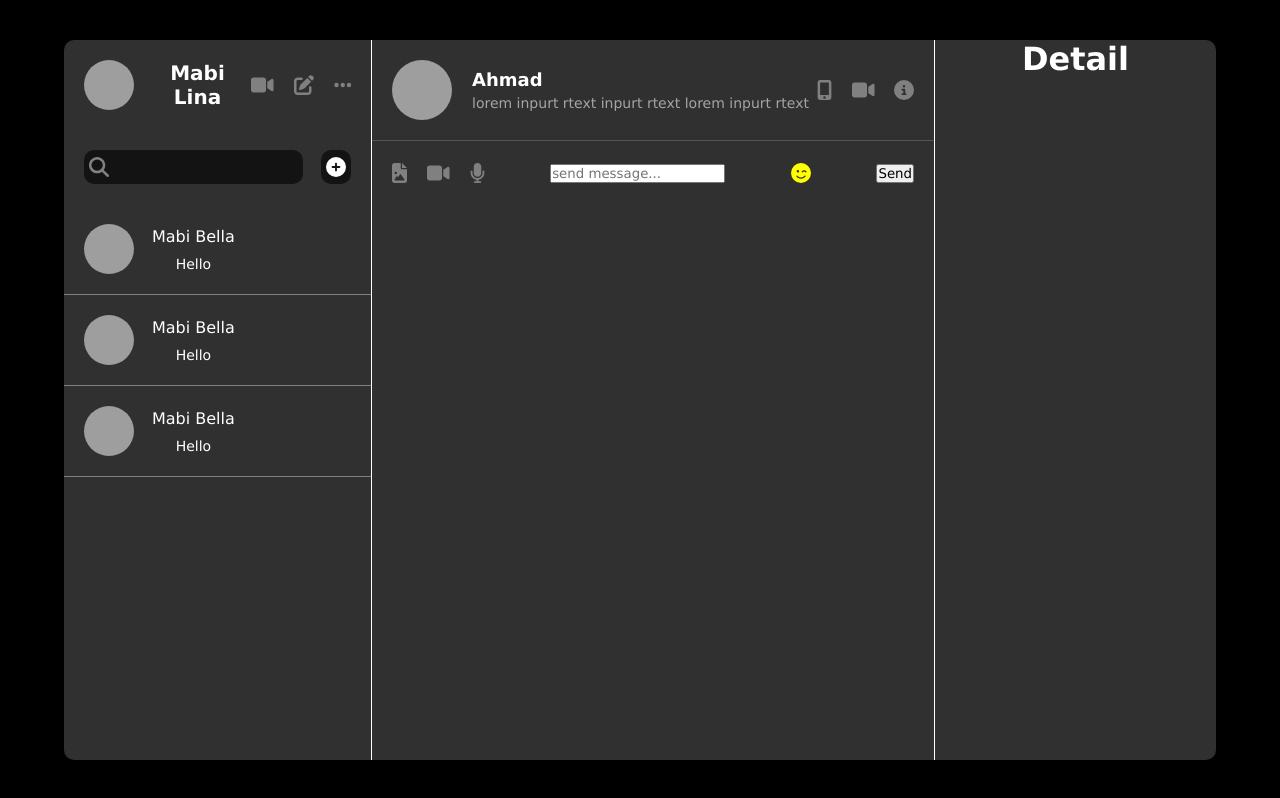
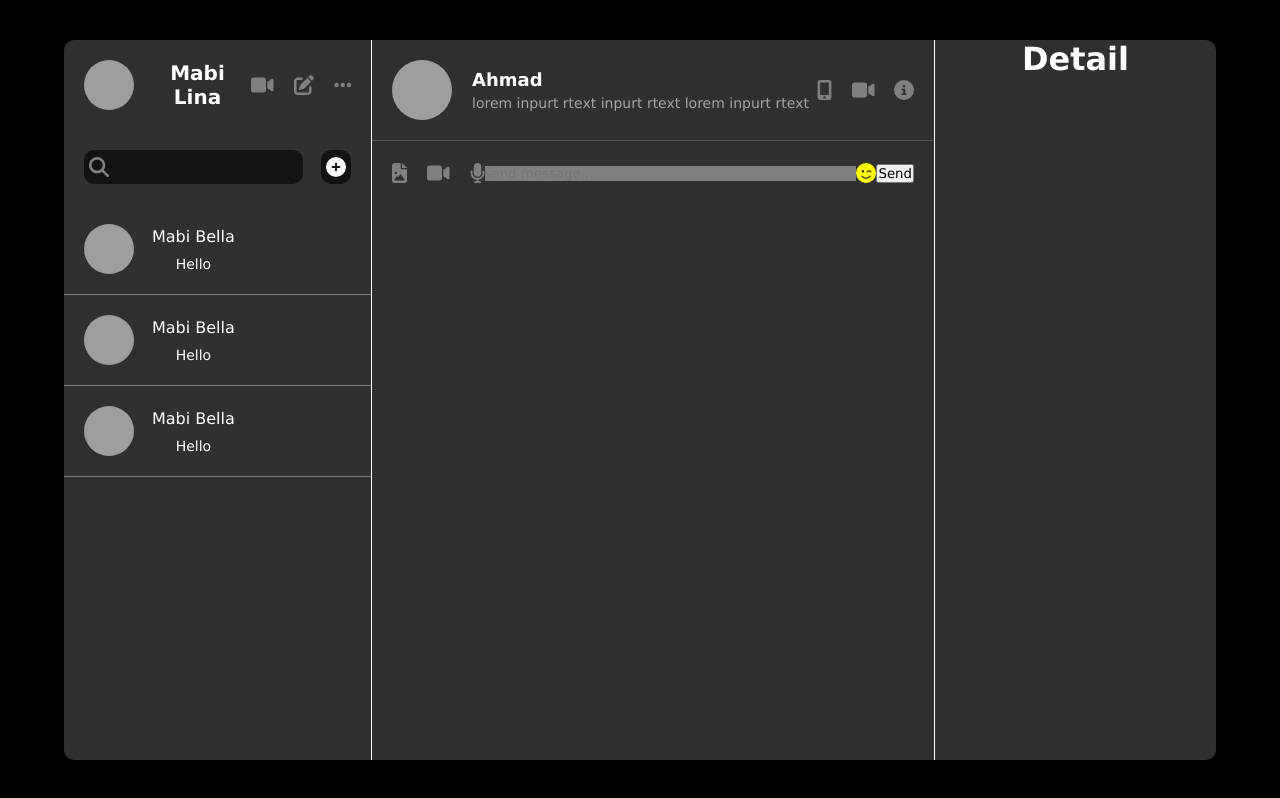
Before and after one commit to LuisArielRetanaHernadez/chat_mabi, a React (Vite) app: page / in a window 1280 px wide. Built offline with nearby package versions, Linux system fonts and the light colour scheme; grey boxes are pictures that could not be loaded.

Commit message:
agregando estilos el input donde tiene un flex 1, fondo gris, sin boders sin otuline

```diff
--- a/src/components/chat/chat.style.css
+++ b/src/components/chat/chat.style.css
@@ -62,5 +62,13 @@
     .icon--emoji {
       color: yellow;
     }
+
+    input {
+      flex: 1;
+      color: white;
+      border: none;
+      outline: none;
+      background: gray;
+    }
   }
 }
```
